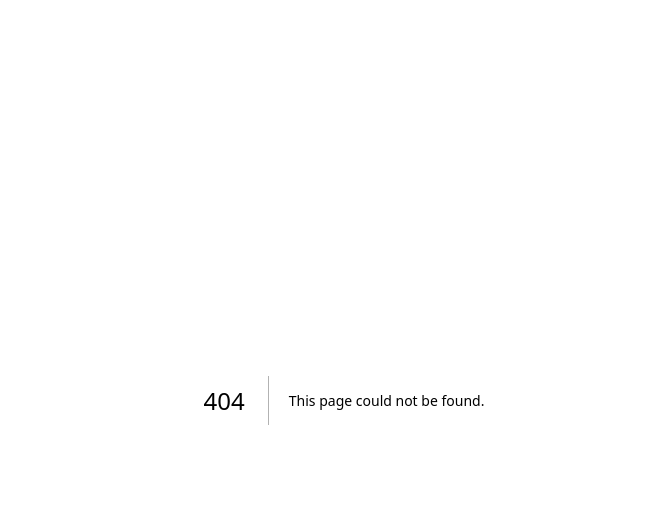
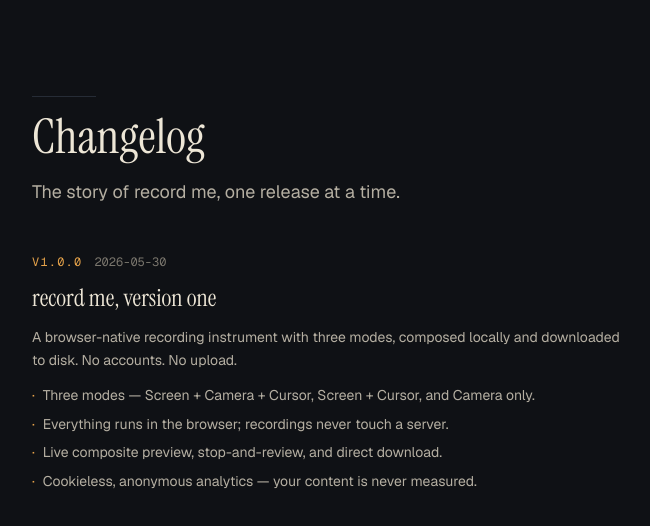
Before and after one commit to carlomigueldy/record-me, a Next.js app in the folder apps/web/: page /changelog in a window 1280 px wide. Before the commit this address had no page. Shown: the top 526 px of the page, without its empty margins (296-946 px from the left). Built offline with nearby package versions, Linux system fonts and the light colour scheme; no server answers.

Commit message:
feat(changelog): /changelog page + metadata + og

```diff
--- /dev/null
+++ b/apps/web/src/app/changelog/opengraph-image.tsx
@@ -0,0 +1,9 @@
+import { ogImage, SIZE } from '../_og/template';
+
+export const size = SIZE;
+export const contentType = 'image/png';
+export const alt = 'record me — Changelog';
+
+export default function OgImage() {
+  return ogImage({ title: 'What shipped, version by version.', caption: 'changelog' });
+}
--- /dev/null
+++ b/apps/web/src/app/changelog/page.tsx
@@ -0,0 +1,52 @@
+import type { Metadata } from 'next';
+import { buildMetadata } from '@/lib/seo/metadata';
+import { changelog } from './changelog';
+
+export const metadata: Metadata = buildMetadata({
+  title: 'Changelog',
+  description: 'What shipped in record me, version by version.',
+  path: '/changelog',
+});
+
+export default function ChangelogPage() {
+  return (
+    <main className="mx-auto flex max-w-2xl flex-col gap-12 px-6 py-24">
+      <header className="flex flex-col gap-4">
+        <div className="h-px w-16 bg-line" aria-hidden="true" />
+        <h1 className="m-0 font-serif text-5xl text-ivory">Changelog</h1>
+        <p className="max-w-prose text-lg leading-relaxed text-ivory-dim">
+          The story of record me, one release at a time.
+        </p>
+      </header>
+
+      <ol className="m-0 flex list-none flex-col gap-12 p-0">
+        {changelog.map((entry) => (
+          <li key={entry.version} className="flex flex-col gap-3">
+            <div className="flex items-baseline gap-3">
+              <span className="font-mono text-xs uppercase tracking-widest text-amber">
+                v{entry.version}
+              </span>
+              <time className="font-mono text-xs text-ivory-mut" dateTime={entry.date}>
+                {entry.date}
+              </time>
+            </div>
+            <h2 className="m-0 font-serif text-2xl text-ivory">{entry.title}</h2>
+            <p className="m-0 max-w-prose text-sm leading-relaxed text-ivory-dim">
+              {entry.summary}
+            </p>
+            <ul className="m-0 flex list-none flex-col gap-1.5 p-0">
+              {entry.highlights.map((h) => (
+                <li key={h} className="flex gap-2 text-sm leading-relaxed text-ivory-dim">
+                  <span aria-hidden="true" className="text-amber">
+                    ·
+                  </span>
+                  {h}
+                </li>
+              ))}
+            </ul>
+          </li>
+        ))}
+      </ol>
+    </main>
+  );
+}
```
Also changed, not shown: 1 other file (tests, documents, lock files or other folders).
